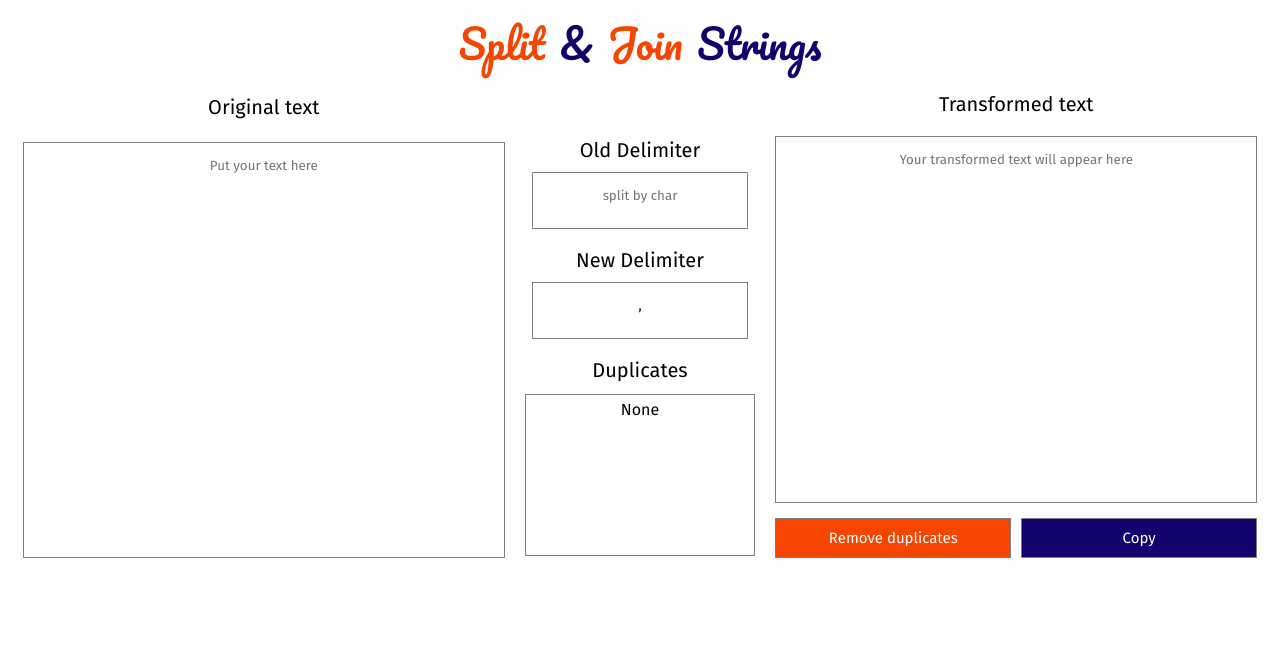
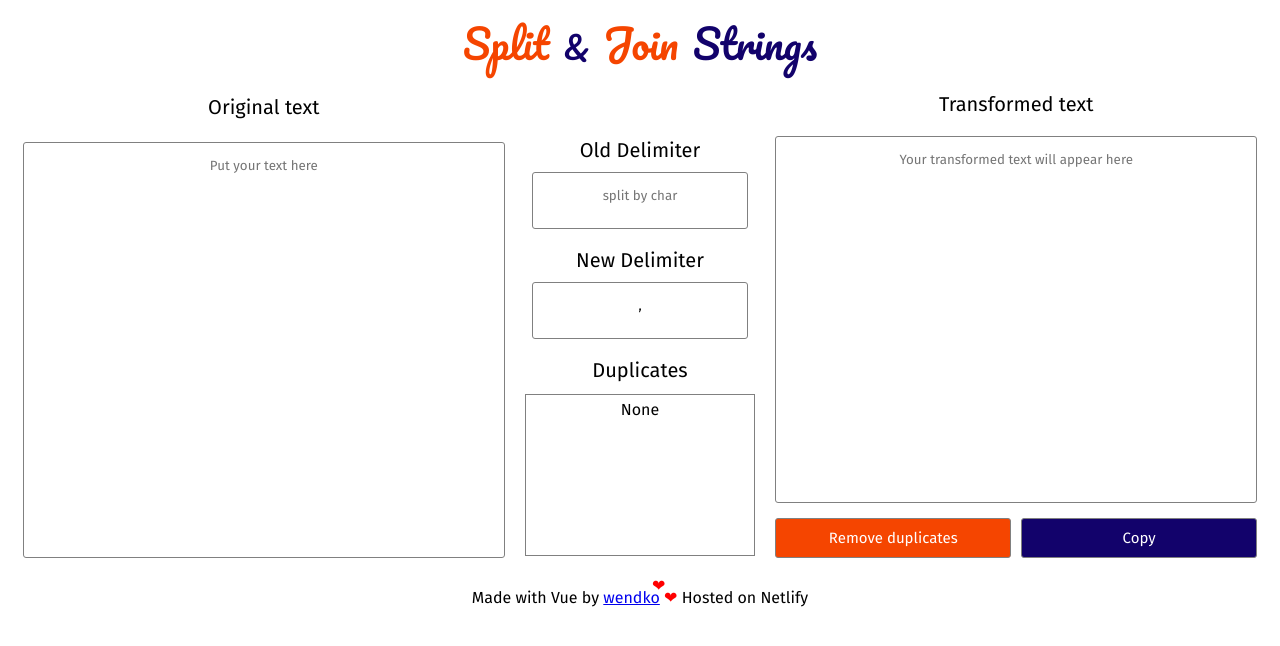
Before and after one commit to wendko/delimiter, a plain HTML site: page index.html in a window 1280 px wide. Drawn offline with nearby package versions, Linux system fonts and the light colour scheme.

Commit message:
feat: added footer and styling

```diff
--- a/index.html
+++ b/index.html
@@ -4,8 +4,7 @@
     <meta charset="UTF-8">
     <meta name="viewport" content="width=device-width, initial-scale=1.0">
     <meta http-equiv="X-UA-Compatible" content="ie=edge">
-    <!-- <script src="https://cdn.jsdelivr.net/npm/vue"></script> -->
-    <script src="https://cdn.jsdelivr.net/npm/vue/dist/vue.js"></script>
+    <script src="https://cdn.jsdelivr.net/npm/vue"></script>
     <link href="https://fonts.googleapis.com/css?family=Pacifico|Fira+Sans&display=swap" rel="stylesheet">
     <title>Join</title>
     <link href="style.css" rel="stylesheet">
@@ -61,6 +60,10 @@
             </div>
         </div>
     </div>
+    <footer>Made with Vue by <a href="https://www.twitter.com/wendko">wendko</a>
+        <span class="heart">❤</span>
+        Hosted on Netlify
+    </footer>
     <script src="./script.js" defer></script>
 </body>
 </html>
--- a/style.css
+++ b/style.css
@@ -30,11 +30,13 @@
     color: var(--c-secondary);
 }
 
+.title>span:nth-child(2) {
+    font-size: 30px;
+}
+
 .content {
     padding: 10px 15px;
 }
-
-/* @media only screen and (max-width: 675px) */
 
 /* Shared styles */
 .app,
@@ -66,7 +68,6 @@
 
 @media only screen and (max-width: 700px) {
     .content {
-        grid-template-rows: repeat(4, 1fr);
         row-gap: 20px;
     }
 
@@ -147,6 +148,11 @@
     column-gap: 10px;
 }
 
+.heart {
+    color: red;
+    text-shadow: -12px -12px red;
+}
+
 /* Element styles */
 textarea:focus, button:focus {
     box-shadow: 0px 0px 5px 2px var(--c-focus);
@@ -167,13 +173,7 @@ button {
     border: 1px solid var(--c-border);
     font-size: 15px;
     color: var(--c-text-btn);
-    /* transition: all 2s ease-in; */
-    /* cursor: pointer; */
 }
-
-/* button:hover {
-    background: red;
-} */
 
 button:nth-child(1) {
     background: var(--c-primary);
@@ -186,3 +186,11 @@ button:nth-child(2) {
 button:active {
     transform: translateY(-5px);
 }
+
+textarea, button {
+    border-radius: 3px;
+}
+
+footer {
+    margin-top: 20px;
+}
```
